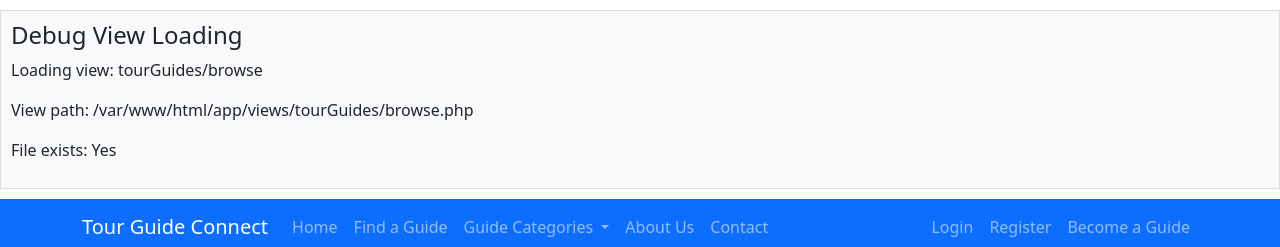
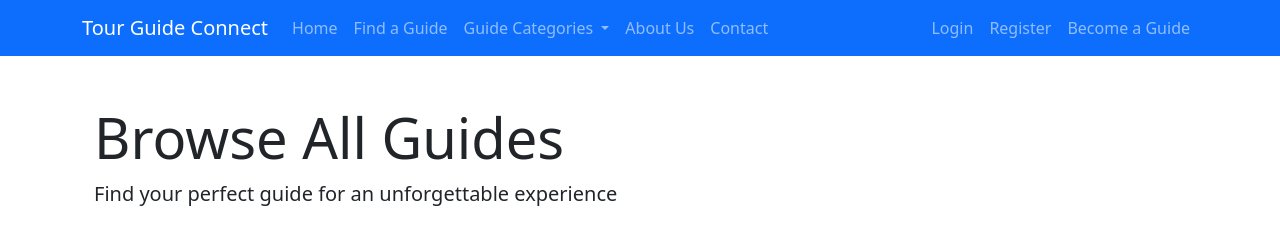
Before and after one commit to NgoMinhAn/DACS, a PHP site: page /DACS/direct_browse.php in a window 1280 px wide. Shown: the top 247 px of the page. Run offline with PHP 8.4, Linux system fonts and the light colour scheme.

Commit message:
debug browse no.3

```diff
--- a/app/controllers/TourGuideController.php
+++ b/app/controllers/TourGuideController.php
@@ -169,14 +169,6 @@ class TourGuideController {
         // Extract data variables into the current symbol table
         extract($data);
 
-        // Debug view loading
-        echo "<div style='background:#f8f9fa;padding:10px;margin:10px 0;border:1px solid #ddd;'>";
-        echo "<h4>Debug View Loading</h4>";
-        echo "<p>Loading view: " . htmlspecialchars($view) . "</p>";
-        echo "<p>View path: " . htmlspecialchars(VIEW_PATH . '/' . $view . '.php') . "</p>";
-        echo "<p>File exists: " . (file_exists(VIEW_PATH . '/' . $view . '.php') ? 'Yes' : 'No') . "</p>";
-        echo "</div>";
-
         // Load header
         $headerFile = VIEW_PATH . '/shares/header.php';
         if (file_exists($headerFile)) {
--- /dev/null
+++ b/phpinfo.php
@@ -0,0 +1,4 @@
+<?php
+// Show PHP info
+phpinfo();
+?>
```
Also changed, not shown: index.php (+0 -16 lines), .htaccess.
